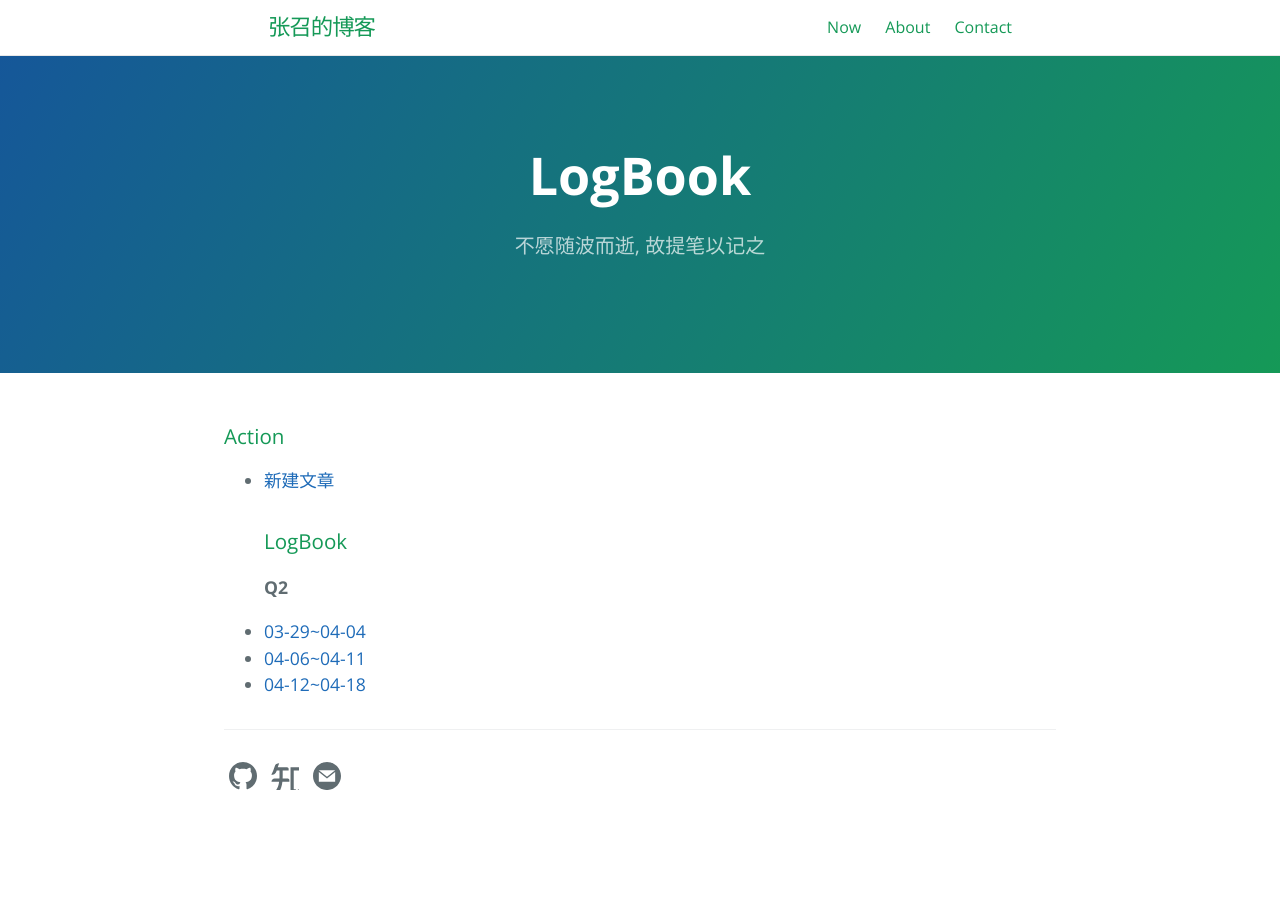
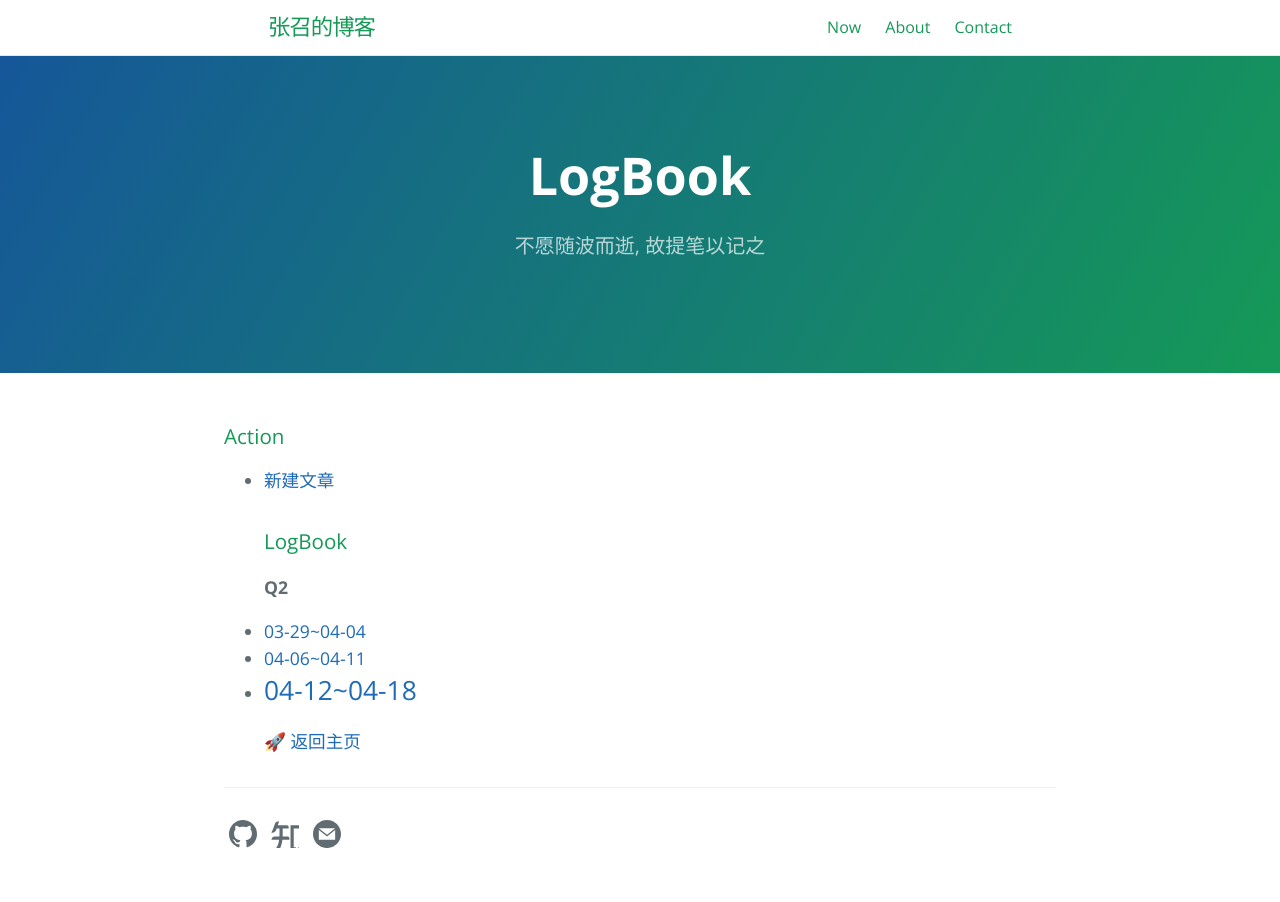
Before and after one commit to kougazhang/oom, a Jekyll site: the page built from logBook.md, in a window 1280 px wide. Built offline with Jekyll 4.4.1, drawn with Linux system fonts in a browser that asks for light colours.

Commit message:
bugfix: logBook

```diff
--- a/logBook.md
+++ b/logBook.md
@@ -13,3 +13,5 @@ order: 3
 + [03-29~04-04](https://github.com/kougazhang/life_note/blob/master/2021/03-29~04-04.md)
 + [04-06~04-11](https://github.com/kougazhang/life_note/blob/master/2021/04-06~04-11.md)
 + [04-12~04-18](https://github.com/kougazhang/life_note/blob/master/2021/04-12~04-18.md)
+---
+[🚀 返回主页]({{ '/' | absolute_url }})
```
